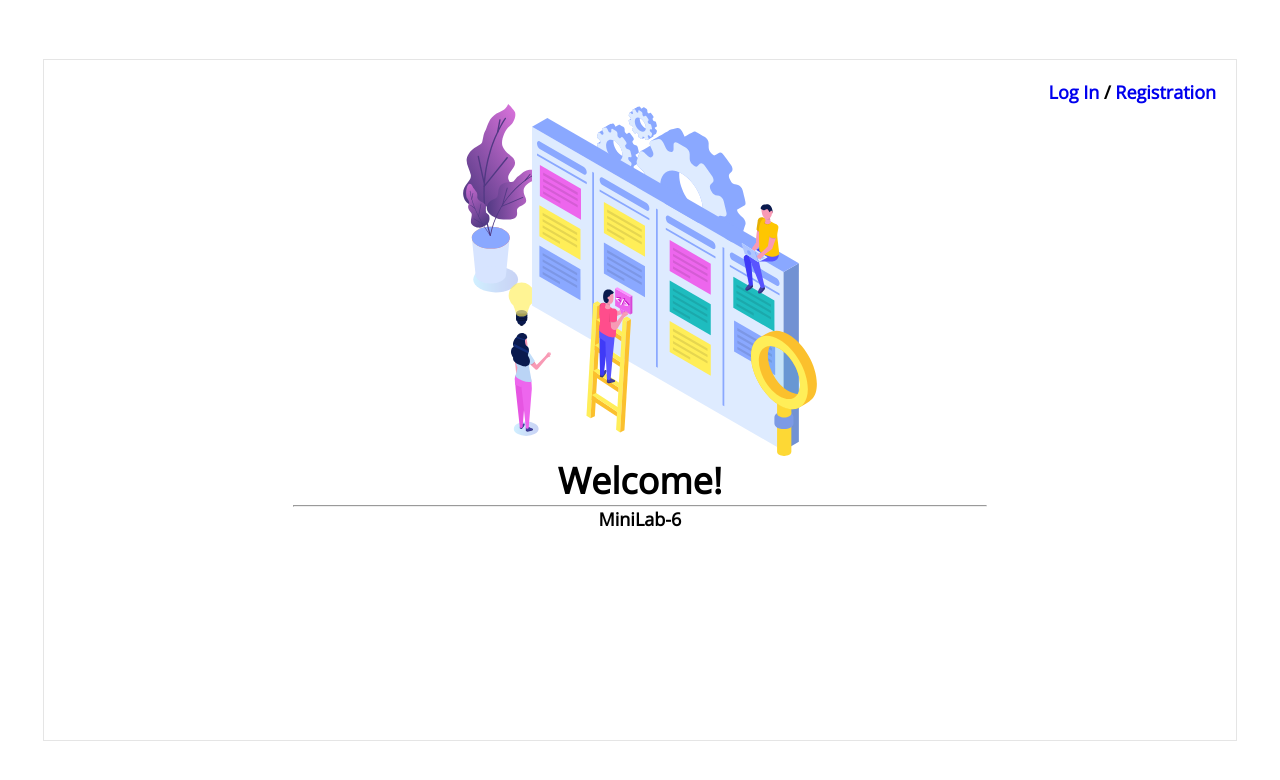
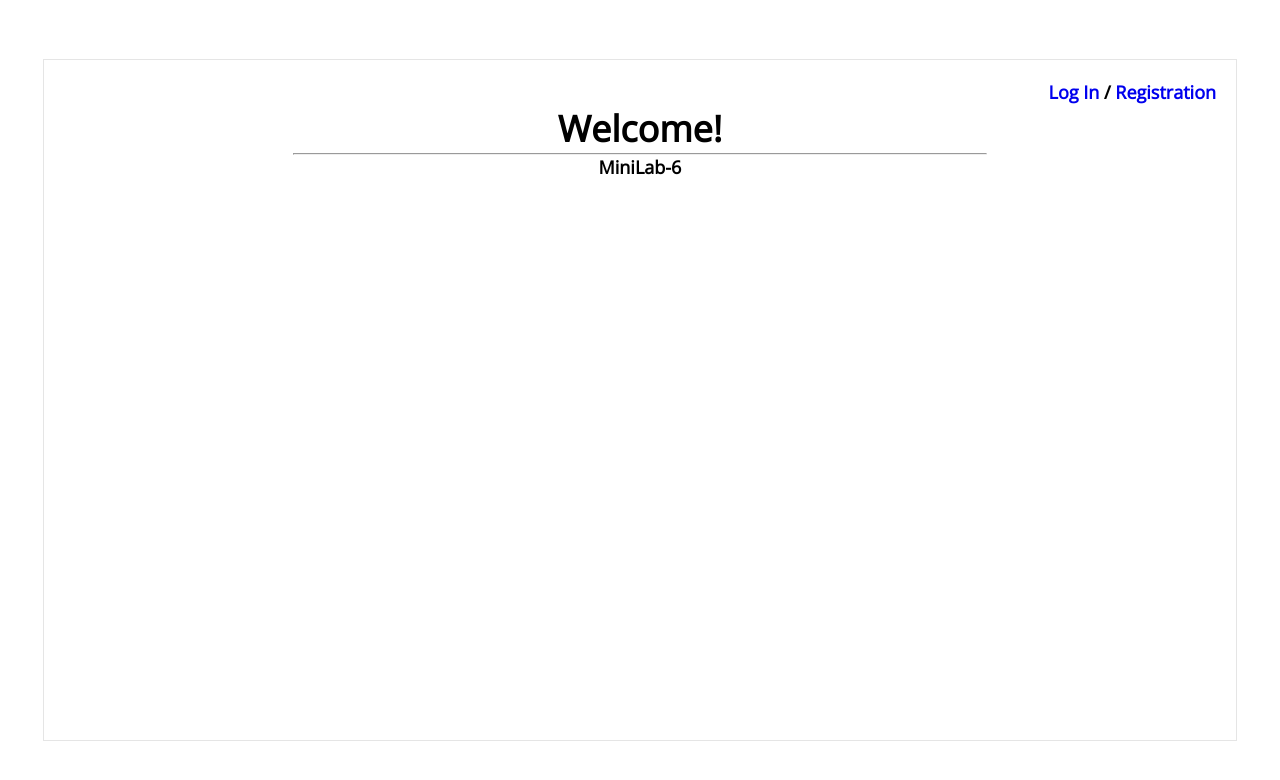
Before and after one commit to Dima7859/Dima7859, a website built with webpack: page src/components/startPage/startPage.html in a window 1280 px wide. Built offline with nearby package versions, Linux system fonts and the light colour scheme; some packages are replaced by stand-ins of ours.

Commit message:
skjdfhksd

```diff
--- a/src/components/startPage/startPage.html
+++ b/src/components/startPage/startPage.html
@@ -12,7 +12,7 @@
             <a href="/sign-up.html" id="btnRegistration" class="startPage__btnBlock__logInAndRegistration">  Registration</a>
           </p>
         </div>
-        <img class="startPage__img" src="/src/asset/img/kanban.svg" alt="Error">
+        <!-- <img class="startPage__img" src="/src/asset/img/kanban.svg" alt="Error"> -->
         <div class="startPage__greeting">
           <p class="startPage__greeting__welcome">Welcome!</p>
           <hr>
```
